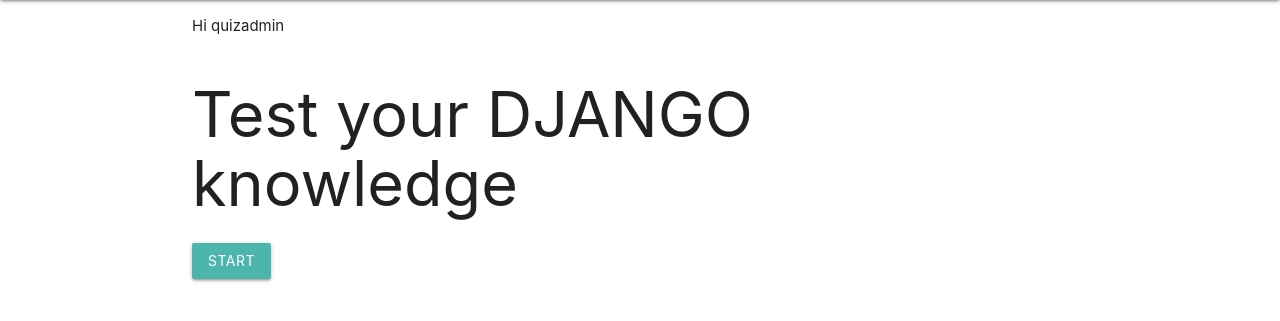
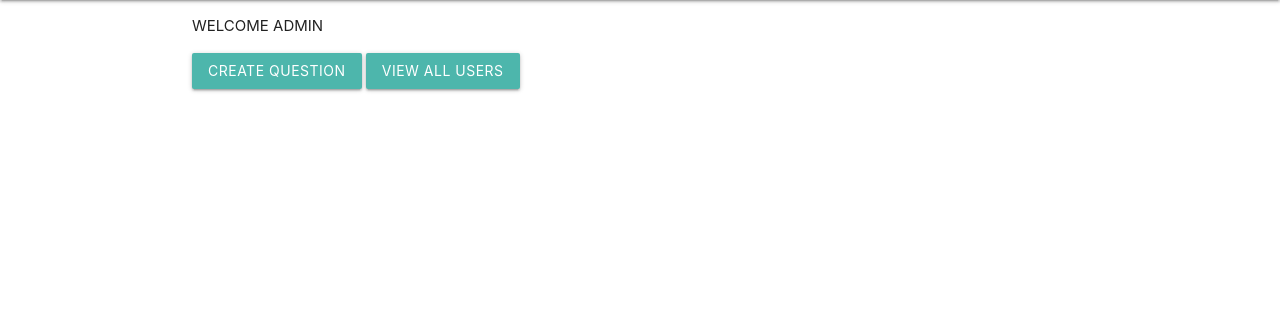
Before and after one commit to mirabel-koso/djangoQuizApp, a Django app: page / in a window 1280 px wide. Shown: the part 64-385 px from the top of the page. Run offline with Django 3.2, Linux system fonts and the light colour scheme; a user stored in the database is signed in; parts of the project's set-up code (start-up, migrations or seed data) failed here and were passed over; some libraries are stand-ins or nearby versions.

Commit message:
add admin page to create questions

```diff
--- a/main/templates/main/admin.html
+++ b/main/templates/main/admin.html
@@ -2,7 +2,7 @@
 
 <div class="container">
     <h1>Test your DJANGO knowledge</h1>
-    <form action="/main/admin/quiz/" method="post">
+    <form action="{% url 'adminquestion' %}" method="post">
       <input type="hidden" name="csrfmiddlewaretoken" value="{{ csrf_token }}">
         Quiz Name: <input type="text" name="quiz_name">
         Question: <input type="text" name="question_text">
--- a/main/templates/main/index.html
+++ b/main/templates/main/index.html
@@ -6,12 +6,22 @@
 {% block content %}
         <div class="container">
             {% if not user.is_anonymous %}
+                {% if request.user.username == 'quizadmin' %}
+                <p>WELCOME ADMIN</p>
+                <a href="{% url 'adminquestion' %}" class="waves-effect waves-light btn teal lighten-2" type="submit" class="btn btn-success"/>CREATE QUESTION
+                </a>
+                <a href="{% url 'all_users' %}" class="waves-effect waves-light btn teal lighten-2" type="submit" class="btn btn-success"/>VIEW ALL USERS
+                </a>
+                {% else %}
                 <p>Hi {{ user.username }}</p>
-                <h1>Test your DJANGO knowledge</h1>
+                <h1>Test your knowledge</h1>
+                {% for quiz in quizzes %}
             <form>
-                <button class="waves-effect waves-light btn teal lighten-2" type="submit" class="btn btn-success"/>START
-                </button>
+                <a href="/main/quiz/{{ quiz.name }}/" class="waves-effect waves-light btn teal lighten-2" type="submit" class="btn btn-success"/>{{ quiz.name }}
+                </a>
             </form>
+                {% endfor %}
+                {% endif %}
             {% else %}
             <h3>Welcome, please sign in to continue</h3>
             <p>
```
